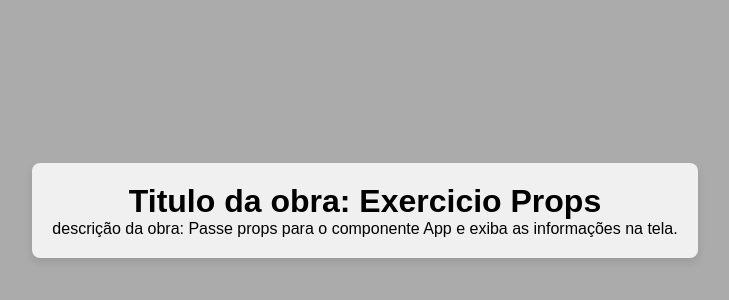
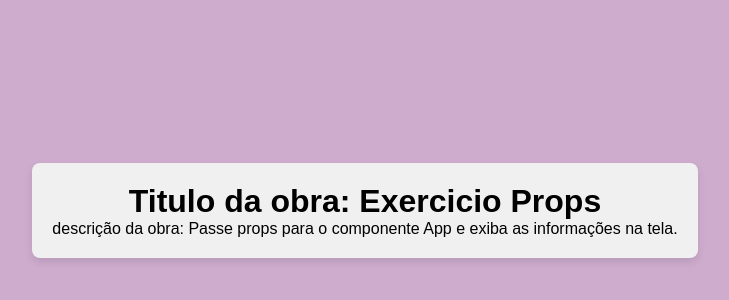
Before and after one commit to samellop3s/react-js-props-studies, a React (Vite) app: page / in a window 1280 px wide. Shown: the part 190-490 px from the top of the page, without its empty margins (275-1004 px from the left). Built offline with nearby package versions, Linux system fonts and the light colour scheme.

Commit message:
background color chaged

```diff
--- a/src/App.css
+++ b/src/App.css
@@ -11,7 +11,7 @@
   align-items: center;
   width: 100%;
   height: 100vh;
-  background: rgba(48, 47, 47, 0.404);
+  background: rgba(134, 50, 134, 0.404);
 }
 
 .box {
```
